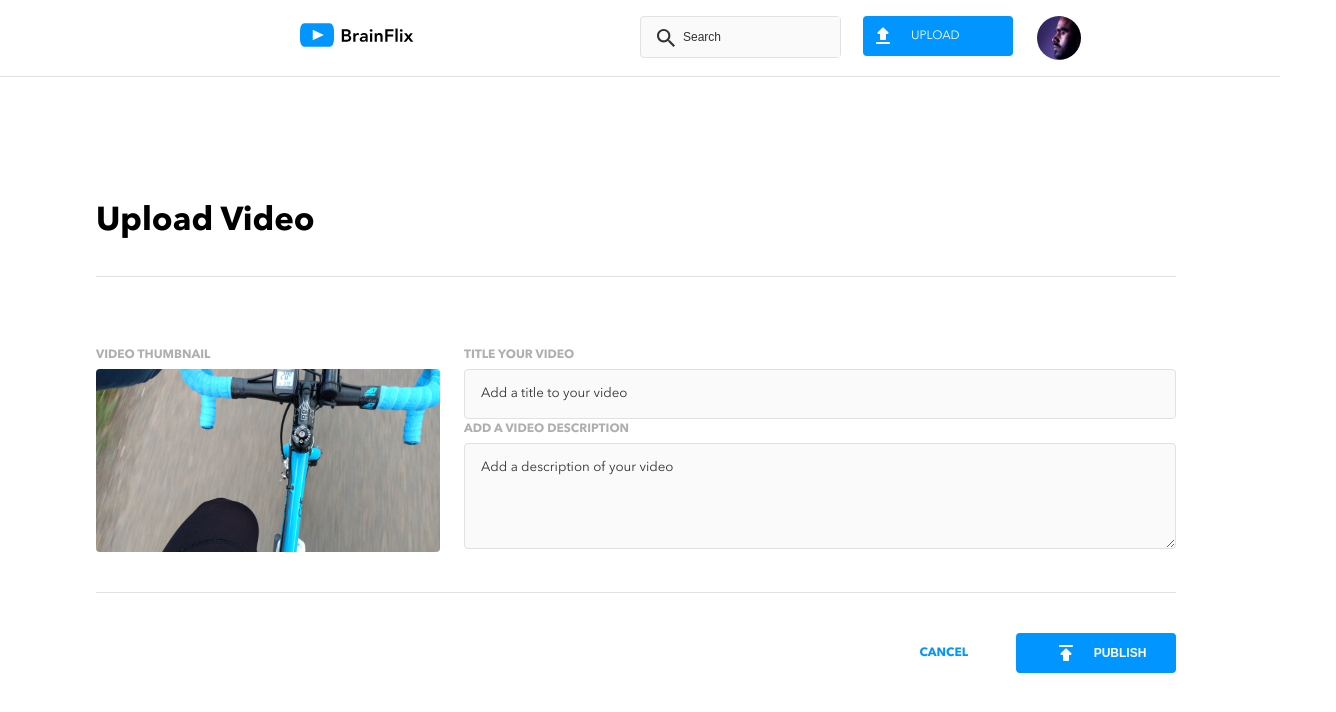
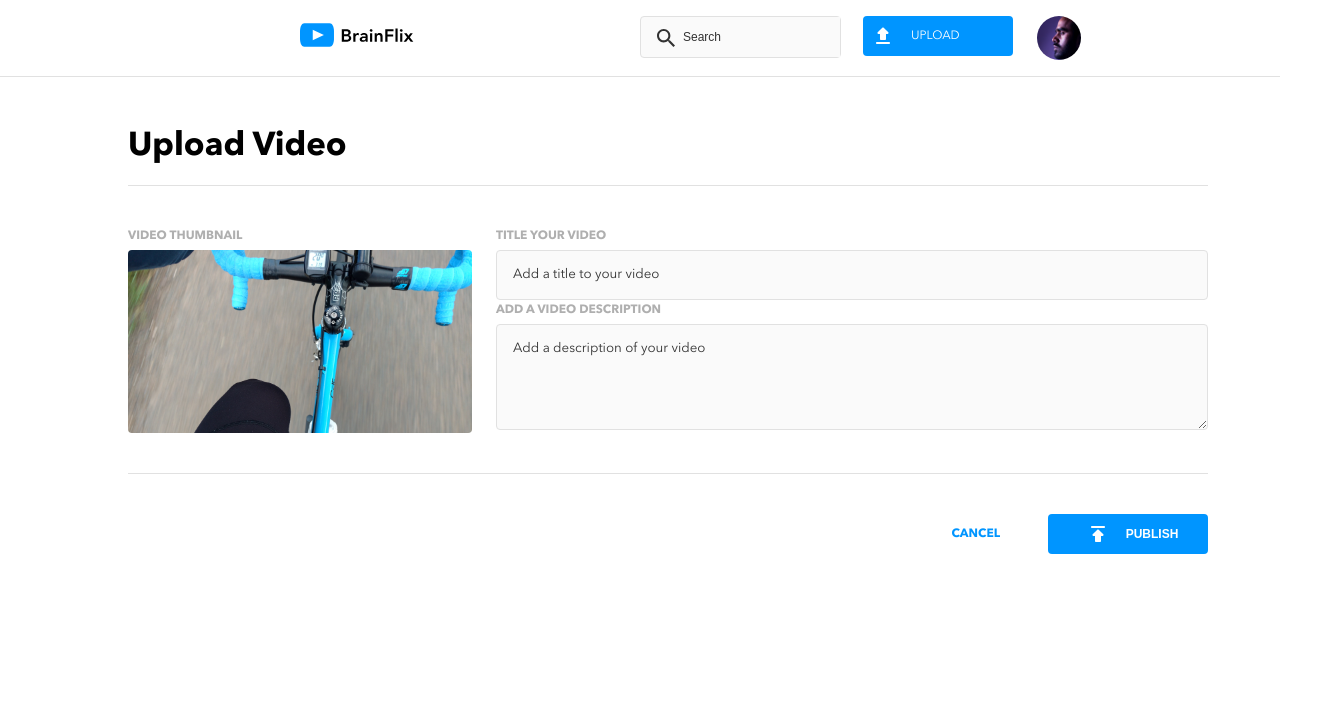
Before and after one commit to asthavohra/astha-vohra-brainflix, a React (Create React App) app: page /videoupload in a window 1280 px wide. Shown: the top 712 px of the page, 1336 px wide, since content can reach past the window. Built offline with nearby package versions, Linux system fonts and the light colour scheme.

Commit message:
styled the videouploadpage

```diff
--- a/src/components/CommentItems/CommentItems.jsx
+++ b/src/components/CommentItems/CommentItems.jsx
@@ -12,12 +12,12 @@ class CommentItems extends Component {
       .delete(
         `${API_URL}/videos/${this.props.selectedEntry.id}/comments/${commentId}?api_key=${API_KEY}`
       )
-      .then((res) => {
-        console.log(res);
+      .then((response) => {
+        console.log(response);
         this.props.getVideoDetails(this.props.selectedEntry.id);
       })
-      .catch((err) => {
-        alert("Oops! Something happened: ", err);
+      .catch((error) => {
+        alert("Cannot delete the comment due to  ", error);
       });
   };
   render() {
--- a/src/pages/VideoUploadPage/VideoUploadPage.jsx
+++ b/src/pages/VideoUploadPage/VideoUploadPage.jsx
@@ -11,26 +11,24 @@ function VideoUploadPage(props) {
   function pushBack(event) {
     event.preventDefault();
     const resolveAfter3Sec = new Promise((resolve, reject) => {
-      //you will do api call to upload video
-      //on success you will resolve
-      //on error you will reject
       setTimeout(() => {
-        if (2 % 2 === 1) {
-          resolve("I have no error, I will be resolve");
-        } else {
-          reject("I have some error, I will be rejected!!!!!");
-        }
+        reject("I have no error, I will be resolve");
       }, 3000);
     });
+    //Used toastify to show pending and error toast after clicking on Publish
     toast
       .promise(resolveAfter3Sec, {
-        pending:
-          "Video Upload in progess, you will be redirected to home page soon ",
-        success: "Promise resolved 👌",
-        error: "Cannot Upload the Video,Please try again later 🤯",
+        pending: "Video upload in progress",
+        success: "Promise resolved ",
+        error:
+          "Cannot Upload the Video at moment!You will be redirected to home page soon ",
+        autoClose: 5000,
       })
       .finally(() => {
-        props.history.push("/");
+        setTimeout(() => {
+          //Takes back to home page
+          props.history.push("/");
+        }, 5000);
       });
   }
 
@@ -89,6 +87,7 @@ function VideoUploadPage(props) {
             />
             Publish
           </button>
+          {/* Linked the Cancel Button to Home Page*/}
           <Link to="/" className="upload-form__cancel-link">
             CANCEL
           </Link>
--- a/src/pages/VideoUploadPage/VideoUploadPage.scss
+++ b/src/pages/VideoUploadPage/VideoUploadPage.scss
@@ -2,6 +2,7 @@
 @use "../../partials/mixins" as *;
 @use "../../partials/colors" as *;
 @use "../../partials/typography" as *;
+@use "../../partials/breakpoints" as *;
 
 .upload-video {
   //width: 100%;
@@ -16,17 +17,25 @@
 
   @media (min-width: 1280px) {
     width: 1080px;
-    padding: 6rem;
+    padding: 2rem 8rem;
   }
 
   &__title {
     @include header-mobile;
     padding-bottom: $padding * 4;
+    margin-block-start: 0;
+    margin-block-end: 0;
 
     @media (min-width: 768px) {
       @include h1-header-desktop;
+
       border-bottom: $divider;
       border-bottom: 0.0625rem solid #e1e1e1;
+    }
+    @include large {
+      padding: 1rem 0rem;
+      margin-block-start: 0;
+      margin-block-end: 0;
     }
   }
 }
```
Also changed, not shown: src/pages/Main/Main.jsx (+3 -17 lines).
